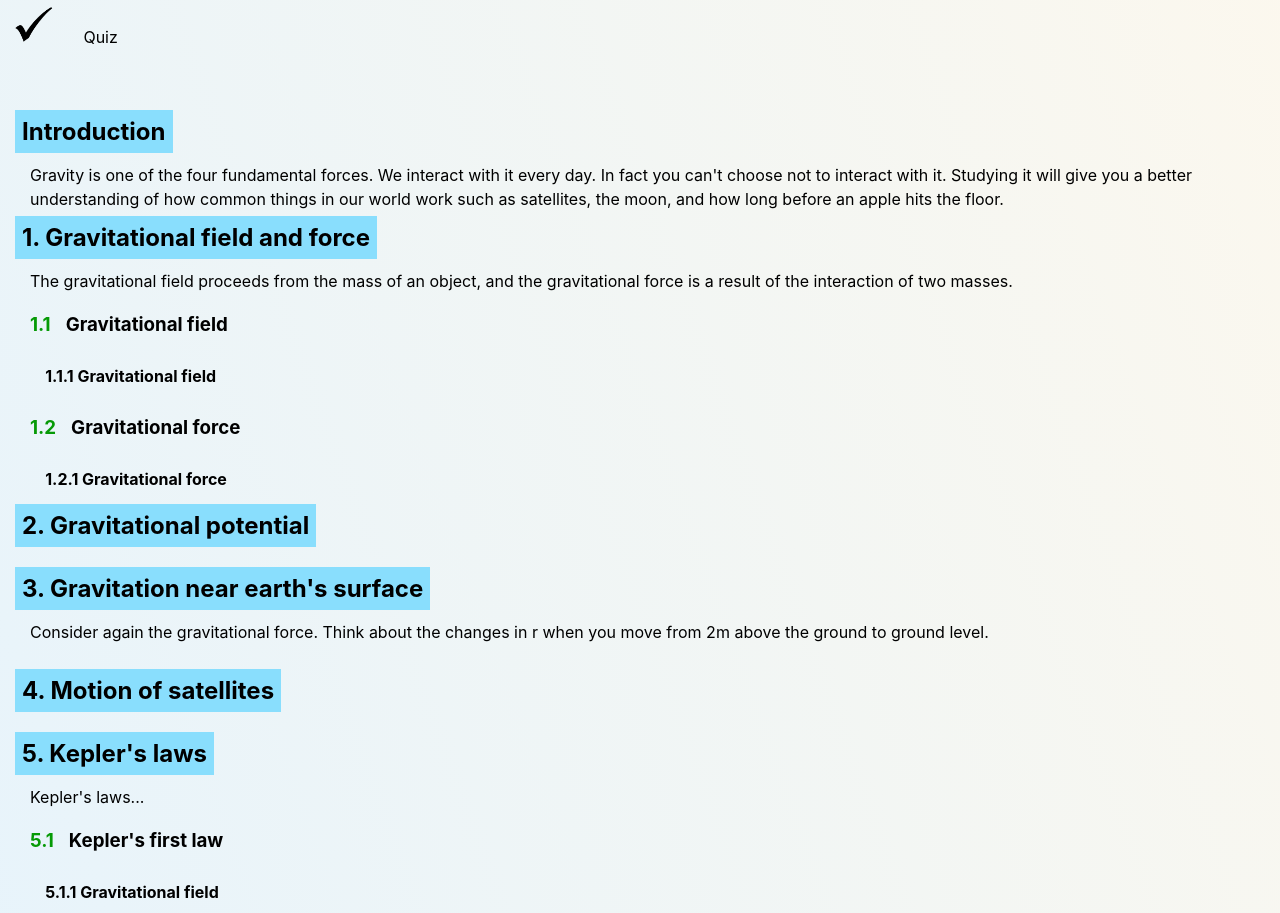
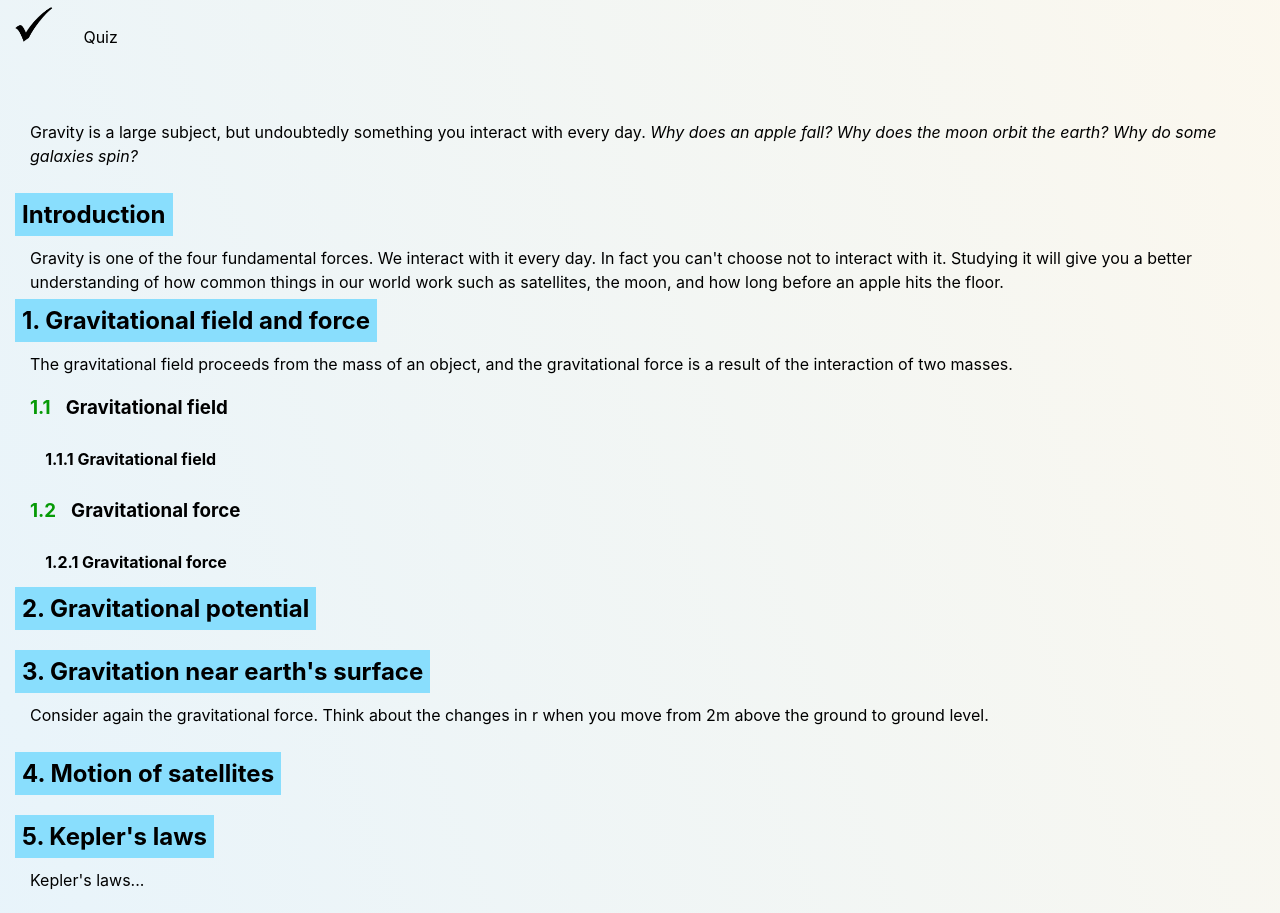
Before and after one commit to JRFink/jrfphyspagesnew, a Next.js app: page /education/gp1/g in a window 1280 px wide. Shown: the part 826-1739 px from the top of the page. Built offline with nearby package versions, Linux system fonts and the light colour scheme.

Commit message:
Update index.tsx

```diff
--- a/pages/education/gp1/g/index.tsx
+++ b/pages/education/gp1/g/index.tsx
@@ -16,6 +16,10 @@ const Gravity = () => {
             <br></br>
             <ModoverviewG />
             <br></br>
+<p>
+     Gravity is a large subject, but undoubtedly something you interact with every day. <em> Why does an apple fall? Why does the moon orbit the earth? Why do some galaxies spin? </em>
+</p>
+<br />
             <h2 className={style.h2SectionColor} id="intro">
             Introduction
             </h2>
```
